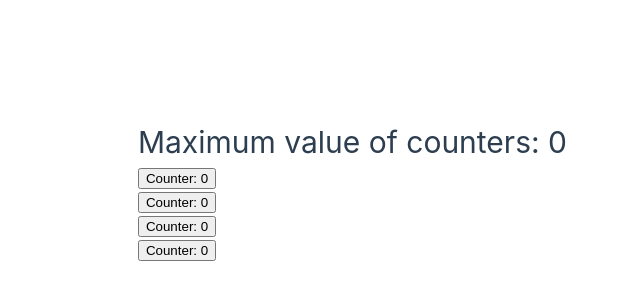
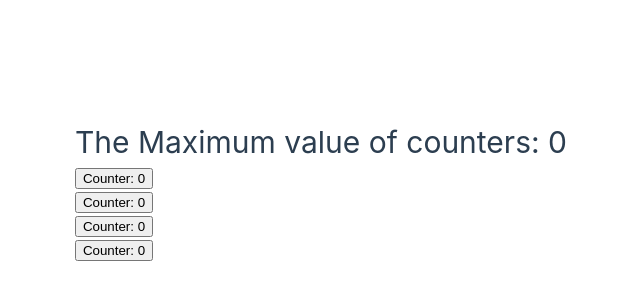
Before and after one commit to Aroxed/Vue3Basics, a Vue app: page / in a window 1280 px wide. Shown: the part 210-510 px from the top of the page, without its empty margins (73-713 px from the left). Built offline with nearby package versions, Linux system fonts and the light colour scheme.

Commit message:
Update Counters.vue

```diff
--- a/src/components/Counters.vue
+++ b/src/components/Counters.vue
@@ -1,6 +1,6 @@
 <template>
   <div>
-    <h1>Maximum value of counters: {{ maxCounter }}</h1>
+    <h1>The Maximum value of counters: {{ maxCounter }}</h1>
     <div v-for="i in 4" :key="i">
       <counter-button @counter-changed="handleCounterChanged" :initial-value="0"></counter-button>
     </div>
```
